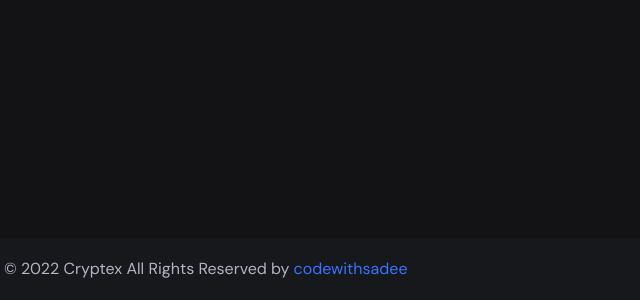
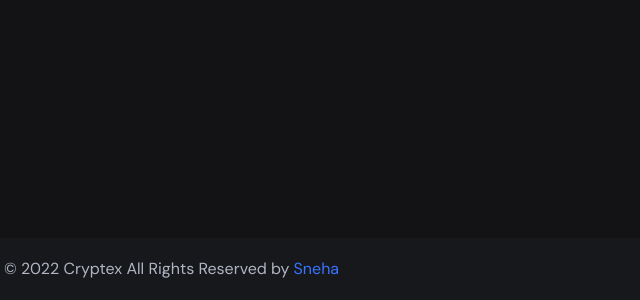
Before and after one commit to snehexcel/Cryptex-Buy---Sell-Digital-Assets-, a plain HTML site: page index.html in a window 1280 px wide. Shown: the part 4185-4485 px from the top of the page, 11-651 px from the left. Drawn offline with nearby package versions, Linux system fonts and the light colour scheme.

Commit message:
Update index.html

```diff
--- a/index.html
+++ b/index.html
@@ -1049,7 +1049,7 @@
       <div class="container">
 
         <p class="copyright">
-          &copy; 2022 Cryptex All Rights Reserved by <a href="#" class="copyright-link">codewithsadee</a>
+          &copy; 2022 Cryptex All Rights Reserved by <a href="#" class="copyright-link">Sneha</a>
         </p>
 
         <ul class="social-list">
```
